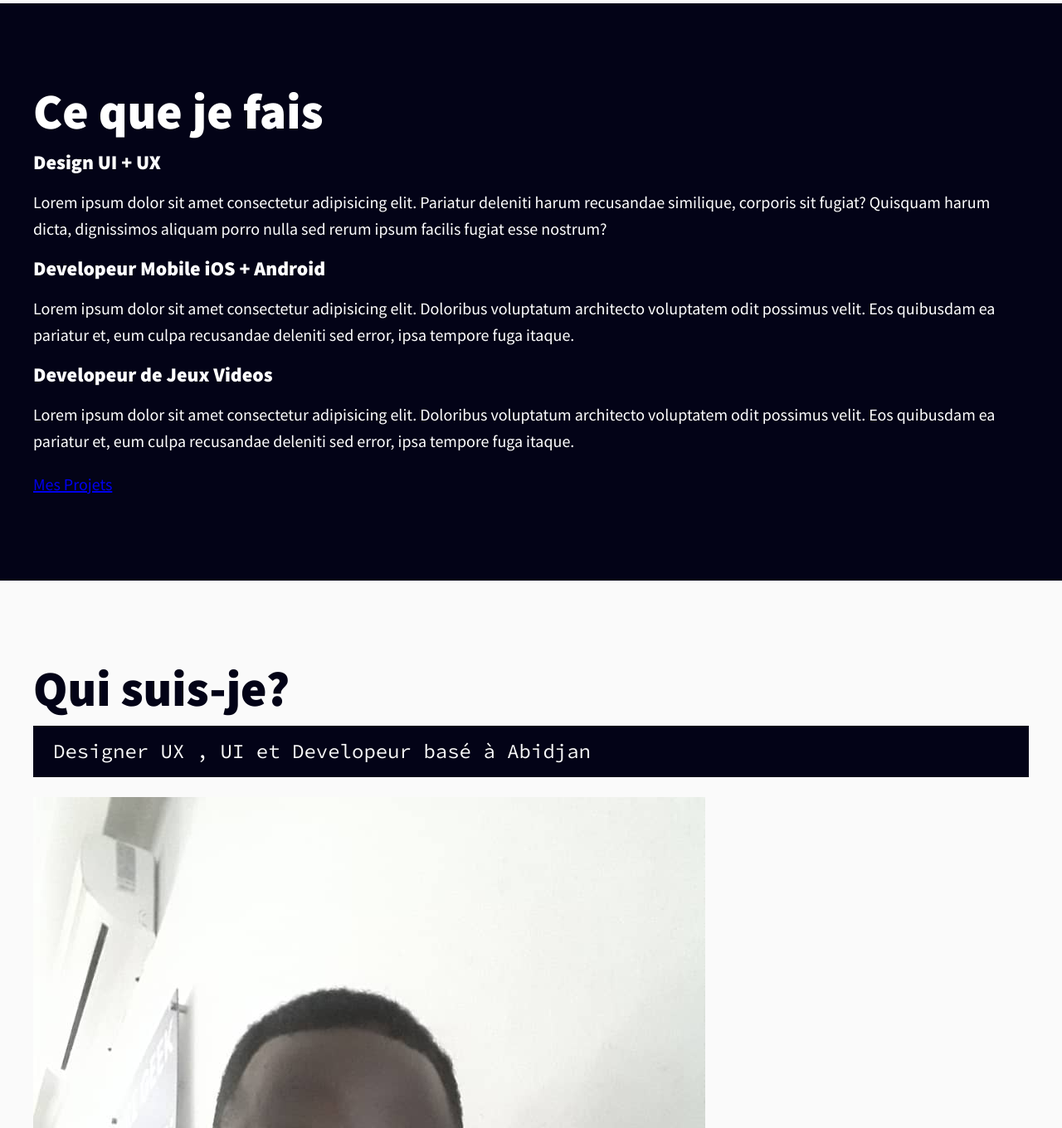
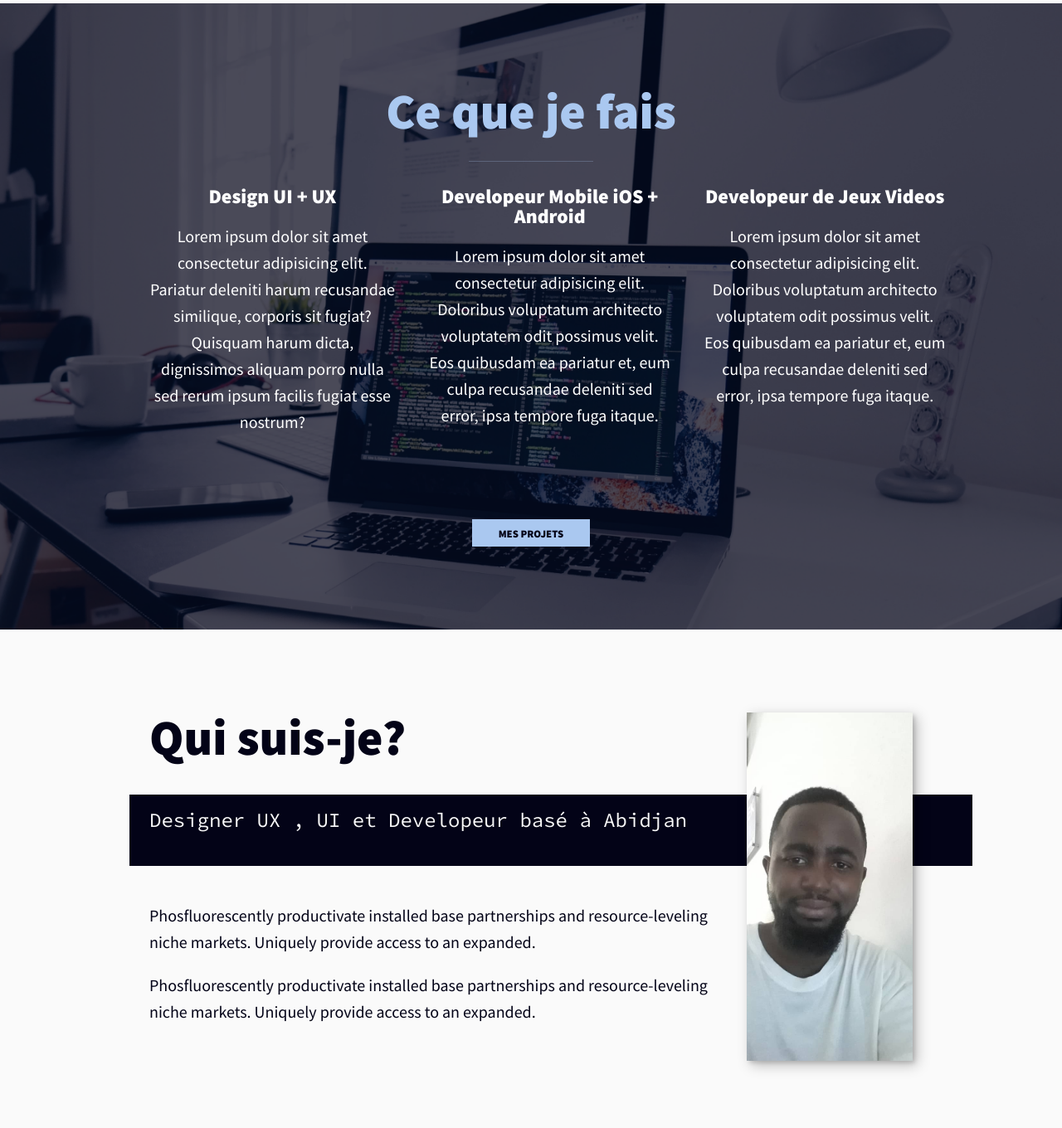
Before and after one commit to daydy225/mon_portfolio, a plain HTML site: page index.html in a window 1280 px wide. Shown: the part 560-1920 px from the top of the page at 83% size. Drawn offline with nearby package versions, Linux system fonts and the light colour scheme.

Commit message:
Mise a jour portofolio

```diff
--- a/css/style.css
+++ b/css/style.css
@@ -17,7 +17,6 @@
   --clr-bg: #fafafa;
   --clr-lightblue: #aac8f0;
   --clr-darkblue: #030317;
-  --clr-bgblue: rgba(3, 3, 23, 0.25);
   --clr-text-white: #fff;
 
   --fs-h1: 3rem;
@@ -43,6 +42,29 @@ strong {
   color: var(--clr-darkblue) !important;
   display: block;
 }
+
+:focus {
+  outline: 3px solid var(--clr-lightblue);
+  outline-offset: 3px;
+}
+
+/* Buttons */
+.btn {
+  display: inline-block;
+  padding: 0.5em 2.5em;
+  background: var(--clr-lightblue);
+  color: var(--clr-darkblue);
+  text-decoration: none;
+  cursor: pointer;
+  font-size: 0.8rem;
+  text-transform: uppercase;
+  font-weight: var(--fw-bold);
+  transition: transform 200ms ease-in-out;
+}
+
+.btn:hover {
+  transform: scale(1.1);
+}
 /* Styles Generals */
 
 body {
@@ -62,6 +84,7 @@ img {
   display: block;
   max-width: 100%;
 }
+
 /* Typograghy */
 h1,
 h2,
@@ -147,9 +170,169 @@ nav {
 }
 
 /* Mes Services */
+.my-services {
+  background-color: var(--clr-darkblue);
+  background-image: url("../img/backgroung_img.png");
+  background-size: cover;
+  /* background-blend-mode: multiply; */
+  background-repeat: no-repeat;
+  color: var(--clr-text-white);
+  text-align: center;
+}
+
+.section__titre--services {
+  color: var(--clr-lightblue);
+}
+
+.section__titre--services::after {
+  content: "";
+  display: block;
+  width: 2.5em;
+  height: 1px;
+  margin: 0.5em auto;
+  background: currentColor;
+  opacity: 0.25;
+}
+
 .services {
+  margin-bottom: 4em;
+}
+
+.service {
+  max-width: 550px;
+  margin: 0 auto;
+}
+
+@media (min-width: 800px) {
+  .services {
+    display: flex;
+    max-width: 1000px;
+    margin-left: auto;
+    margin-right: auto;
+  }
+  .service + .service {
+    margin-left: 2em;
+  }
+}
+
+.apropos {
+  max-width: 1000px;
+  margin: 0 auto;
+}
+
+.apropos__img {
+  box-shadow: var(--bs);
+}
+
+@media (min-width: 600px) {
+  .apropos {
+    display: grid;
+    grid-template-columns: 1fr 200px;
+    grid-template-areas:
+      "titre img"
+      "soustitre img"
+      "texte img";
+    grid-column-gap: 2em;
+  }
+
+  .section__titre--apropos {
+    grid-area: titre;
+  }
+
+  .section__soustitre--apropos {
+    grid-column: 1 / -1;
+    grid-row: 2;
+    position: relative;
+    left: -1em;
+    width: calc(100% + 4em);
+    padding-left: 1em;
+    padding-right: calc(200px + 4em);
+  }
+  .apropos__img {
+    grid-area: img;
+    position: relative;
+    z-index: 2;
+    /* width: 380px; */
+    height: 420px;
+    object-fit: cover;
+    object-position: bottom;
+  }
+}
+
+/* Mes Projets */
+.mes-projets {
   background-color: var(--clr-darkblue);
-  background-image: url("img/Background_image.png");
-  background-size: cover;
-  color: var(--clr-text-white);
+  color: var(--clr-lightblue);
+  text-align: center;
 }
+.section__titre--projets {
+  font-weight: var(--fw-bold);
+  margin-bottom: 0.5em;
+}
+
+.portfolio {
+  display: grid;
+  grid-template-columns: repeat(auto-fit, minmax(300px, 1fr));
+}
+
+.portfolio__item {
+  background: var(--clr-lightblue);
+  overflow: hidden;
+}
+
+.portfolio__img {
+  transition: transform 750ms cubic-bezier(0.5, 0, 0.5, 1), opacity 250ms linear;
+}
+
+.portfolio__item:focus {
+  position: relative;
+  z-index: 2;
+}
+.portfolio__img:hover,
+.portfolio__item:focus .portfolio__img {
+  transform: scale(1.2);
+  opacity: 0.5;
+}
+
+/* Footer */
+footer {
+  background-color: #000;
+  color: var(--clr-lightblue);
+  font-size: var(--fs-h3);
+  text-align: center;
+  padding: 2.5em;
+}
+
+footer a {
+  color: inherit;
+  text-decoration: none;
+}
+
+.footer__link {
+  font-weight: var(--fw-bold);
+}
+
+.footer__link:hover,
+.social-list__link:hover {
+  opacity: 0.7;
+}
+
+.footer__link:hover {
+  text-decoration: underline;
+}
+
+.social-list {
+  list-style: none;
+  display: flex;
+  justify-content: center;
+  margin: 2em 0 0;
+  padding: 0;
+}
+
+.social-list__item {
+  margin: 0 0.5em;
+}
+
+.social-list__link {
+  padding: 0.5em;
+}
--- a/index.html
+++ b/index.html
@@ -31,7 +31,7 @@
             <a href="#acceuil" class="nav_link">Accueil</a>
           </li>
           <li class="nav_item">
-            <a href="#services" class="nav_link">Mes Services</a>
+            <a href="#my-services" class="nav_link">Mes Services</a>
           </li>
           <li class="nav_item">
             <a href="#apropos" class="nav_link">A propos de moi</a>
@@ -55,7 +55,7 @@
     </section>
 
     <!--  Services -->
-    <section class="services" id="services">
+    <section class="my-services" id="my-services">
       <h2 class="section__titre section__titre--services">Ce que je fais</h2>
       <div class="services">
         <div class="service">
@@ -106,17 +106,31 @@
       </p>
 
       <div class="apropos__body">
-        <p></p>
-        <p></p>
+        <p>
+          Phosfluorescently productivate installed base partnerships and
+          resource-leveling niche markets. Uniquely provide access to an
+          expanded.
+        </p>
+        <p>
+          Phosfluorescently productivate installed base partnerships and
+          resource-leveling niche markets. Uniquely provide access to an
+          expanded.
+        </p>
       </div>
 
-      <img src="img/ma_photo2.jpeg" alt="Ma photo au centre IGS" />
+      <img
+        src="img/ma_photo2.jpeg"
+        alt="Ma photo au centre IGS"
+        class="apropos__img"
+      />
     </section>
 
     <!-- Mes Projets  -->
     <section class="mes-projets" id="projets">
-      <h2 class="section__titre">Mes Projets</h2>
-      <p class="section__soustitre"></p>
+      <h2 class="section__titre section__titre--projets">Mes Projets</h2>
+      <p class="section__soustitre section__sous titre--projets">
+        Une selection de mes projets
+      </p>
       <div class="portfolio">
         <!-- Portfolio items 01 -->
         <a href="" class="portfolio__item">
```
Also changed, not shown: img/backgroung_img.png (renamed from img/Background_image01.png).
